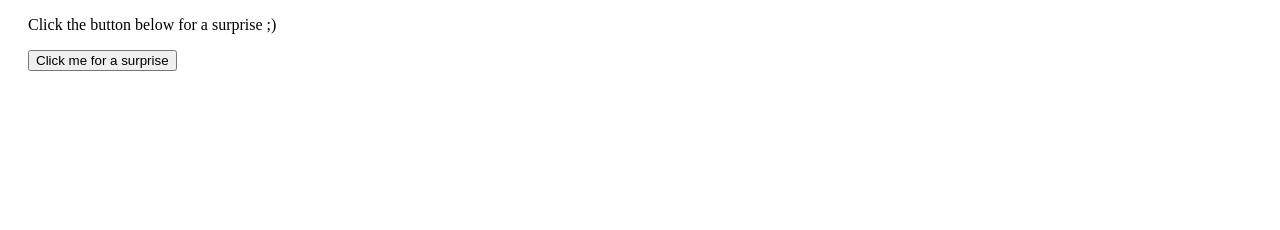
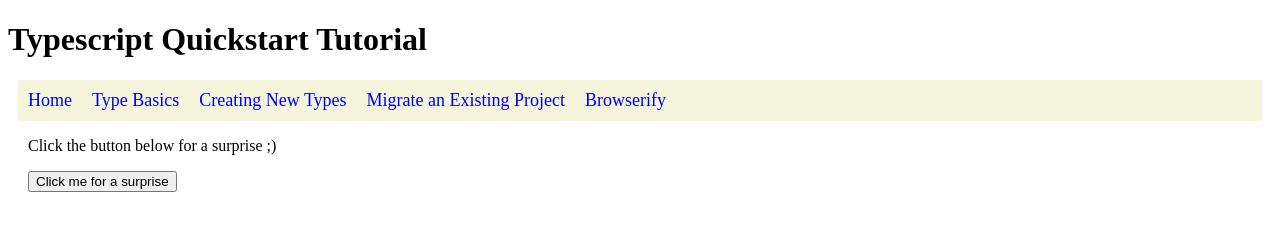
Before and after one commit to cs401-fall2022/lesson14-bluetmn, a website: page src/browserify.html in a window 1280 px wide. Drawn offline with Linux system fonts and the light colour scheme; files whose address does not match are found by name.

Commit message:
added links

```diff
--- a/src/browserify.html
+++ b/src/browserify.html
@@ -11,6 +11,15 @@
 </head>
 
 <body>
+    <h1>Typescript Quickstart Tutorial</h1>
+    <div class = "links">
+        <a href="./index.html">Home</a>
+        <a href="./basics.html">Type Basics</a>
+        <a href="./types.html">Creating New Types</a>
+        <a href="./migrating.html">Migrate an Existing Project</a>
+        <a href="./browserify.html">Browserify</a>
+    </div>
+
     <div class="content">
         <div class="initial">
             <p id="message">Click the button below for a surprise ;)</p>
```
Also changed, not shown: dist/browserify.html.
